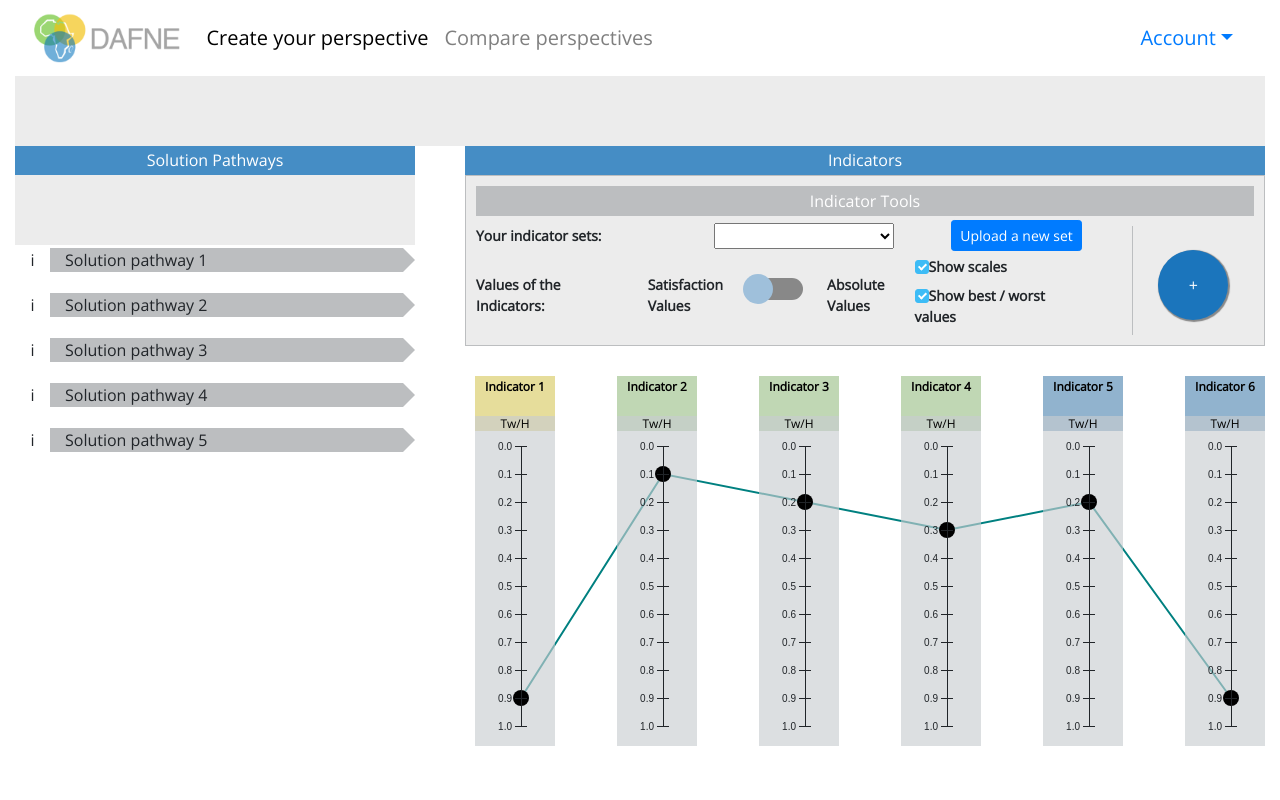
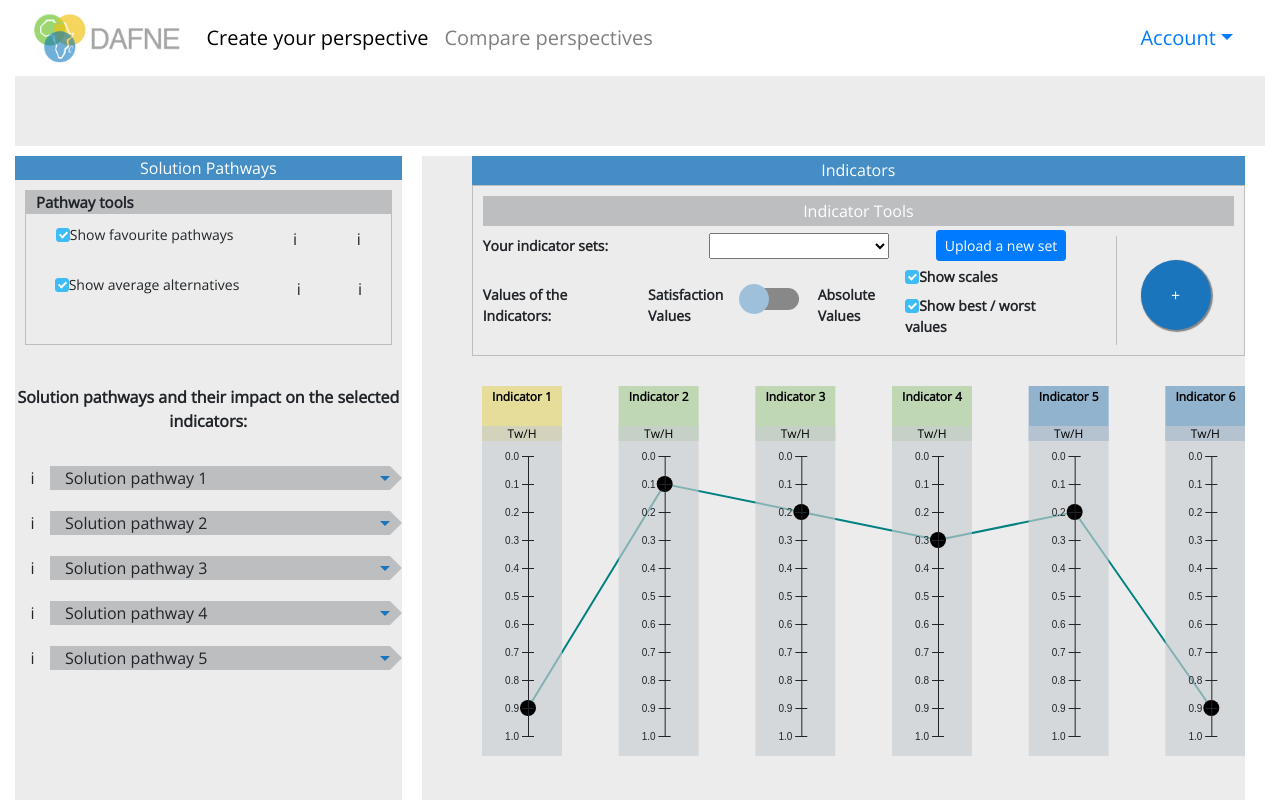
Before and after one commit to panzerfausten/DAFNE, a React (Create React App) app in the folder dafne/: page /app in a window 1280 px wide. Built offline with nearby package versions, Linux system fonts and the light colour scheme.

Commit message:
pathway style

```diff
--- a/dafne/src/components/CreatePerspective.js
+++ b/dafne/src/components/CreatePerspective.js
@@ -2,6 +2,8 @@ import React from 'react';
 import DafnePlot from "../components/DafnePlot";
 import IndicatorTools from '../components/IndicatorTools';
 import PathwaysList from '../components/PathwaysList';
+import 'rc-checkbox/assets/index.css';
+import Checkbox  from 'rc-checkbox';
 
 class CreatePerspective extends React.Component {
   handleChange(event) {
@@ -17,9 +19,39 @@ class CreatePerspective extends React.Component {
                 <div className="widget_title">
                   Solution Pathways
                 </div>
+                <div className="filter">
+                  <div className="filter_title">
+                    Pathway tools
+                  </div>
+                  <div clasName="filter_content">
+                    <div className="filter_row">
+                      <label className="filter_label" >
+                        <Checkbox
+                          defaultChecked
+                          onChange={() => {}}
+                          disabled={false}
+                        />
+                        Show favourite pathways
+                      </label>
+                      <div>i</div>
+                      <div>i</div>
+                    </div>
+                    <div className="filter_row">
+                      <label className="filter_label" >
+                        <Checkbox
+                          defaultChecked
+                          onChange={() => {}}
+                          disabled={false}
+                        />
+                        Show average alternatives
+                      </label>
+                      <div>i</div>
+                      <div>i</div>
+                    </div>
+                  </div>
+                </div>
                 <div className="widget_content">
-                  <div className="filters_area">
-                  </div>
+                  <div className="solution_list_title">Solution pathways and their impact on the selected indicators:</div>
                   <PathwaysList></PathwaysList>
                 </div>
               </div>
--- a/dafne/src/components/Pathway.js
+++ b/dafne/src/components/Pathway.js
@@ -11,6 +11,14 @@ class Pathway extends React.Component {
         <div style={{flex:1,backgroundColor:"#bcbec0",paddingLeft:15}}>
           {`Solution pathway ${this.props.item}`}
         </div>
+        <div className="arrow-filler" style={{
+                                              backgroundColor:"#bcbec0",
+                                              height:24,
+                                              display:"flex",
+                                              alignItems:"center"}}>
+          <div className="arrow-down">
+          </div>
+        </div>
         <div className="arrow-right">
         </div>
       </div>
--- a/dafne/src/style/style.scss
+++ b/dafne/src/style/style.scss
@@ -143,6 +143,9 @@ input{
   min-width: 300px;
   display: flex;
   flex-direction: column;
+  background-color: $gray;
+  margin-top:10px;
+  margin-right: 20px;
 }
 .widget_content{
   display: flex;
@@ -214,9 +217,47 @@ input{
 }
 
 .arrow-right {
-width: 0;
-height: 0;
-border-top: 12px solid transparent;
-border-bottom: 12px solid transparent;
-border-left: 12px solid #bcbec0;;
+  width: 0;
+  height: 0;
+  border-top: 12px solid transparent;
+  border-bottom: 12px solid transparent;
+  border-left: 12px solid #bcbec0;
 }
+.arrow-down {
+  width: 0;
+  border-left: 5px solid transparent;
+  border-right: 5px solid transparent;
+  border-top: 5px solid $darkblue;
+  cursor: pointer;
+}
+.filter{
+  border: 1px solid $darkgray;
+  min-height: 155px;
+  margin:10px;
+}
+.filter_title {
+  background-color: $darkgray;
+  font-size: 15px;
+  padding-left:10px;
+  font-weight: bold;
+}
+.filter_row{
+  height: 50px;
+  display: flex;
+  flex-direction: row;
+  justify-content: space-around;
+  align-items: center;
+}
+.filter_label{
+  font-size: 14px;
+}
+label{
+  margin-bottom: 0;
+}
+.solution_list_title{
+  font-weight: bold;
+  text-align: center;
+  margin-top:30px;
+  margin-bottom:30px;
+
+}
```
